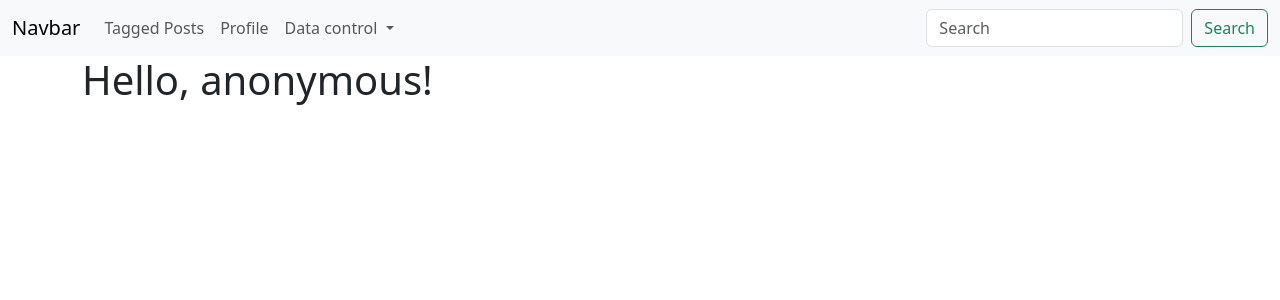
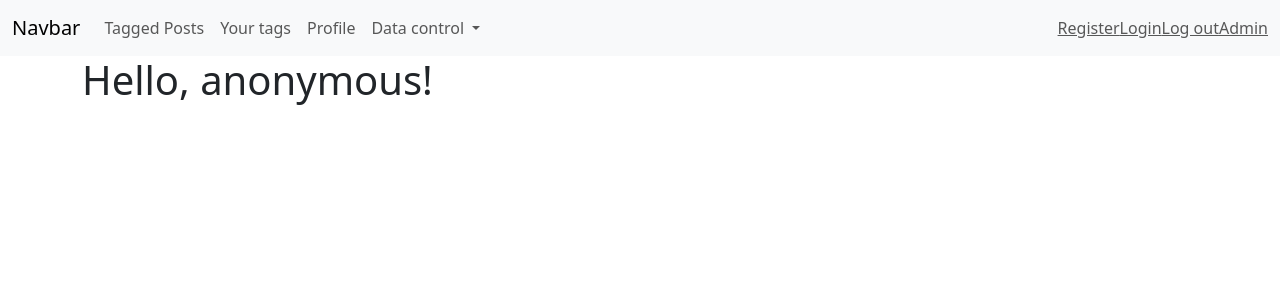
Before and after one commit to 3nk0d/Python_Basic_Course-Project, a Django app: template news_portal/web_interface/templates/web_interface/index.html in a window 1280 px wide. Shown: the top 300 px of the page. Run offline with Django 4.2, Linux system fonts and the light colour scheme; the template is opened without the code that fills it, so the values that code supplies are empty.

Commit message:
Add users urls

```diff
--- a/news_portal/templates/base.html
+++ b/news_portal/templates/base.html
@@ -24,6 +24,9 @@
               <a class="nav-link" aria-current="page" href="{% url 'posts' %}">Tagged Posts</a>
             </li>
             <li class="nav-item">
+              <a class="nav-link" aria-current="page" href="{% url 'tag_create' %}">Your tags</a>
+            </li>
+            <li class="nav-item">
               <a class="nav-link" aria-current="page" href="#">Profile</a>
             </li>
             <li class="nav-item dropdown">
@@ -41,10 +44,10 @@
               </ul>
             </li>
           </ul>
-          <form class="d-flex" role="search">
-            <input class="form-control me-2" type="search" placeholder="Search" aria-label="Search">
-            <button class="btn btn-outline-success" type="submit">Search</button>
-          </form>
+            <a href="{% url 'registration' %}" class="navbar-text ml-3">Register</a>
+            <a href="{% url 'authentication' %}" class="navbar-text ml-3">Login</a>
+            <a href="{% url 'log_out' %}" class="navbar-text ml-3">Log out</a>
+            <a href="{% url 'admin:index' %}" class="navbar-text ml-3">Admin</a>
         </div>
       </div>
     </nav>
```
